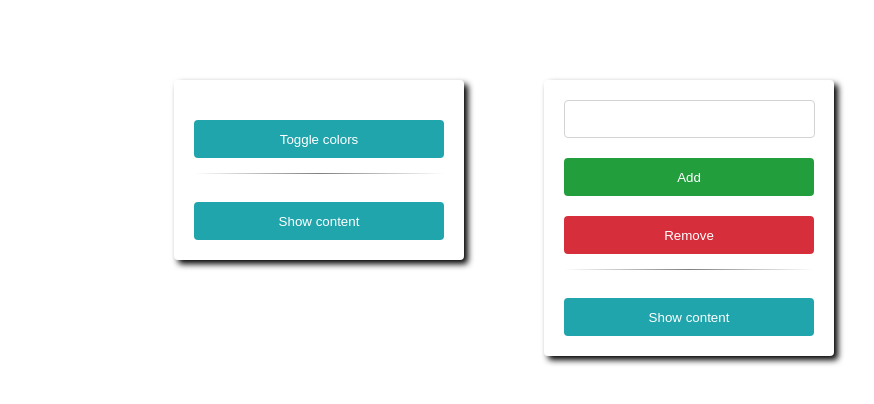
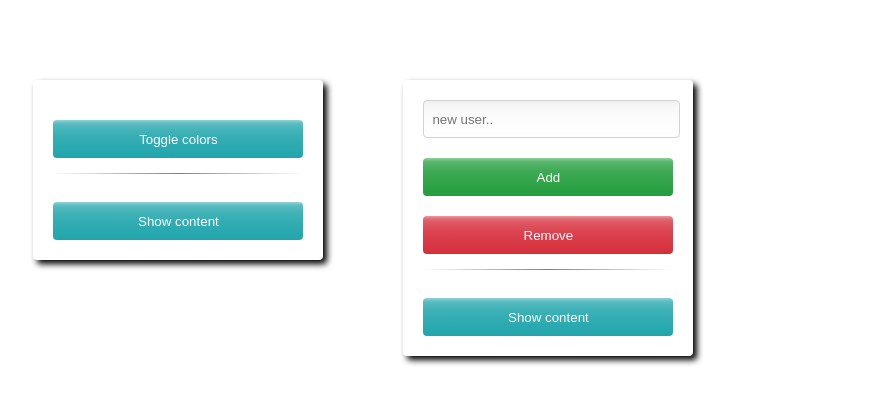
Before and after one commit to ArnT81/React, a React (Create React App) app: page / in a window 1280 px wide. Shown: the top 404 px of the page, without its empty margins (54-928 px from the left). Built offline with nearby package versions, Linux system fonts and the light colour scheme.

Commit message:
show content, toggleColor ok

```diff
--- a/src/App.css
+++ b/src/App.css
@@ -12,7 +12,7 @@ padding: 40px;
 
 .wrapper {
   position: relative;
-  left: 20%;
+  left: 1%;
   float: left;
   margin: 40px;
   width: 250px;
@@ -30,9 +30,11 @@ padding: 40px;
 
 input {
   border-radius: 4px;
+  background: linear-gradient(to bottom, rgb(218, 218, 218), .5%, white);
   border: 1.5px solid lightgrey;
   width: 98%;
   height: 34px;
+  padding-left: 8px;
 }
 
 button {
@@ -41,14 +43,18 @@ button {
   height: 38px;
   border-radius: 4px;
   border: none;
-  background: #20a5ac;
+  background: linear-gradient(to bottom, #ffffff, .5%, #20a5ac) ;
   color: white;
 }
 
 .red {
-  background: #d62e3b;
+  background: linear-gradient(to bottom,  #ffffff, .5%, #d62e3b);
 }
 
 .green {
-  background: #239e3d;
+  background: linear-gradient(to bottom,  #ffffff, .5%, #239e3d);
 }
+
+li {
+list-style: none;
+}
--- a/src/components/DashboardComponent.js
+++ b/src/components/DashboardComponent.js
@@ -2,14 +2,36 @@ import React, { Component } from 'react'
 import WrapperComponent from './WrapperComponent';
 
 class DashboardComponent extends Component {
-    users = ['Anders Söderberg', 'Anna Söderberg', 'Alice Söderberg', 'Leonora Söderberg']
+    state = { users: ['Anders Söderberg', 'Anna Söderberg', 'Alice Söderberg', 'Leonora Söderberg'] };
+    state = { color: 'blue' };
+    state = { value: '' };
 
-    AddUsers() {
+    handleChange = this.handleChange.bind(this);
+    AddUsers = this.AddUsers.bind(this);
 
+    renderUsers = () => {
+        this.users.forEach(element => {
+            return [<div> {this.element}</div>]
+        });
+    }
+
+    handleChange(event) {
+        this.setState({ value: event.target.value });
+    }
+
+    AddUsers(event) {
+        console.log(this.state.value)
+        event.preventDefault();
     }
 
     RemoveUsers() {
 
+    }
+
+    toggleColor = () => {
+        console.log(this.state.color)
+        const newColor = this.state.color === 'blue' ? 'red' : 'blue'
+        this.setState({ color: newColor });
     }
 
     render() {
@@ -17,14 +39,20 @@ class DashboardComponent extends Component {
             <React.Fragment>
                 <WrapperComponent>
                     <div>
-                        <button>Toggle colors</button>
+                        <li style={{ color: this.state.color }}> {this.state.users} </li>
+                    </div>
+                    <div>
+                        <button onClick={this.toggleColor}>Toggle colors</button>
                     </div>
                 </WrapperComponent>
                 <WrapperComponent>
                     <div>
-                        <input></input>
-                        <button className="green">Add</button>
-                        <button className="red">Remove</button>
+                        <form onSubmit={this.AddUsers}>
+                            <input type="text" name="users" placeholder="new user.." value={this.state.value} onChange={this.handleChange}>
+                            </input>
+                            <button className="green" type="submit" value="Submit">Add</button>
+                            <button className="red">Remove</button>
+                        </form>
                     </div>
                 </WrapperComponent>
             </React.Fragment>
--- a/src/components/WrapperComponent.js
+++ b/src/components/WrapperComponent.js
@@ -1,24 +1,17 @@
 import React, { Component } from 'react'
 
 class WrapperComponent extends Component {
+    state = { showContent: true };
 
     toggleContent = () => {
-        this.setState = { showContent: false };
-        console.log('clicked')
-    }
-
-    constructor(props) {
-        super(props);
-        this.state = { showContent: true };
-        console.log(this.state)
-        console.log(this.props)
+        this.setState({ showContent: !this.state.showContent });
     }
 
     render() {
         return (
             <div className="wrapper">
-                {this.props.children}
-                <hr></hr>
+                {this.state.showContent ? <div>{this.props.children}</div> : null}
+                <hr />
                 <button onClick={this.toggleContent}>Show content</button>
             </div>
         )
```
